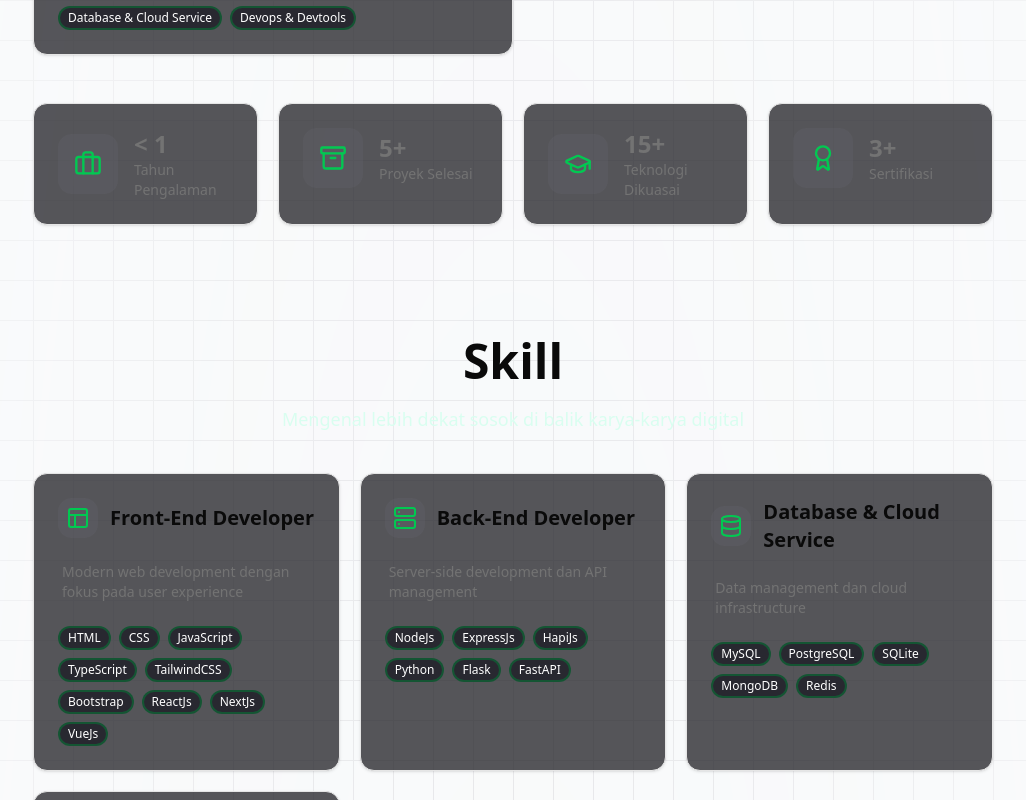
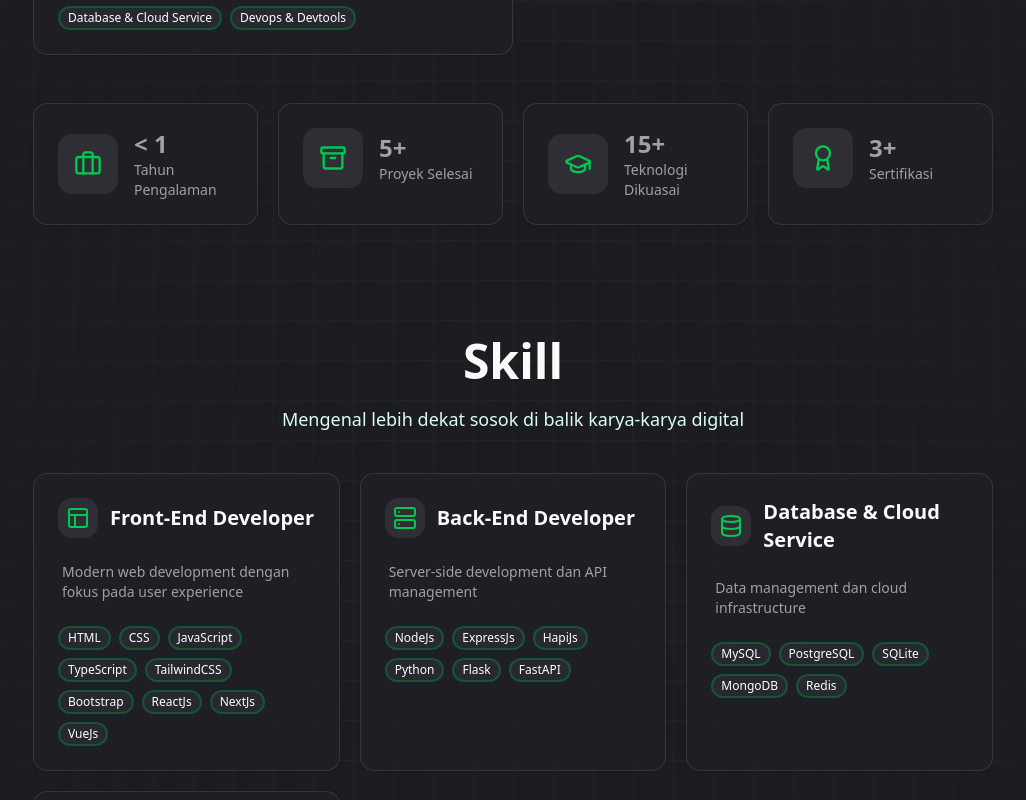
Before and after one commit to AnamSadat/portofolio-v1, a Next.js app: page / in a window 1280 px wide. Shown: the part 1560-2360 px from the top of the page, without its empty margins (127-1153 px from the left). Built offline with nearby package versions, Linux system fonts and the light colour scheme.

Commit message:
feat: add metadata and change default theme to dark mode

```diff
--- a/src/app/layout.tsx
+++ b/src/app/layout.tsx
@@ -20,8 +20,11 @@ const geistMono = Geist_Mono({
 });
 
 export const metadata: Metadata = {
-  title: 'Create Next App',
-  description: 'Generated by create next app',
+  title: 'Anam Sadat',
+  description: 'Portofolio',
+  icons: {
+    icon: [{ url: '/logo-as-white.svg', sizes: '32x32', type: 'image/png' }],
+  },
 };
 
 export default function RootLayout({
@@ -36,7 +39,7 @@ export default function RootLayout({
       >
         <ThemeProvider
           attribute="class"
-          defaultTheme="system"
+          defaultTheme="dark"
           enableSystem
           disableTransitionOnChange
         >
```
